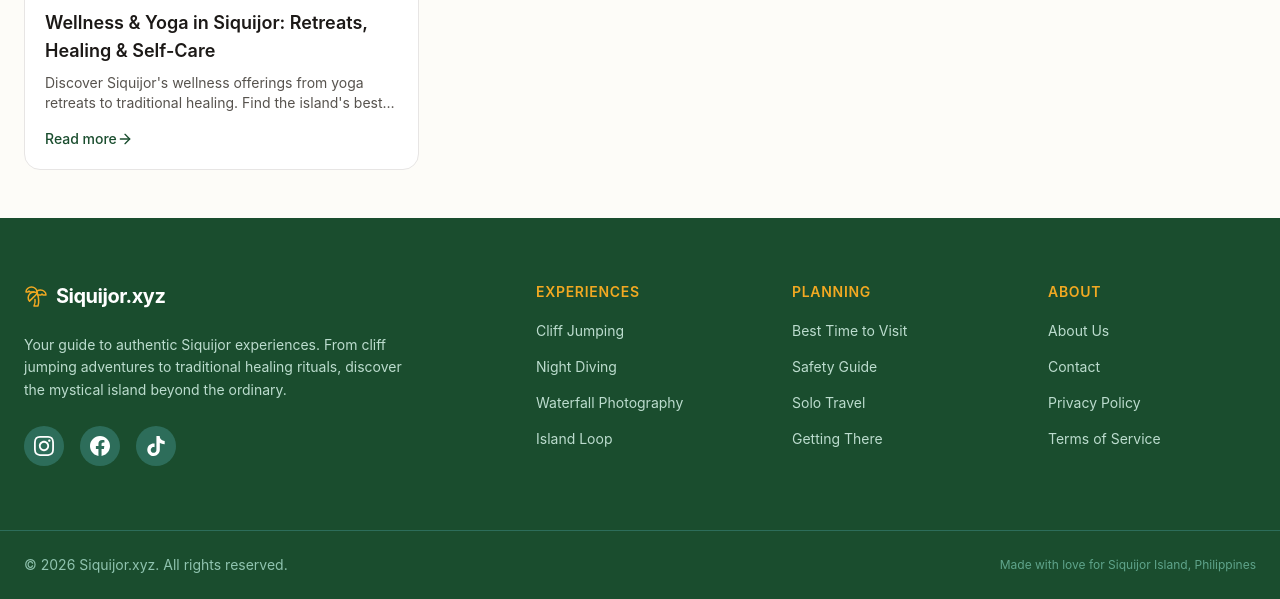
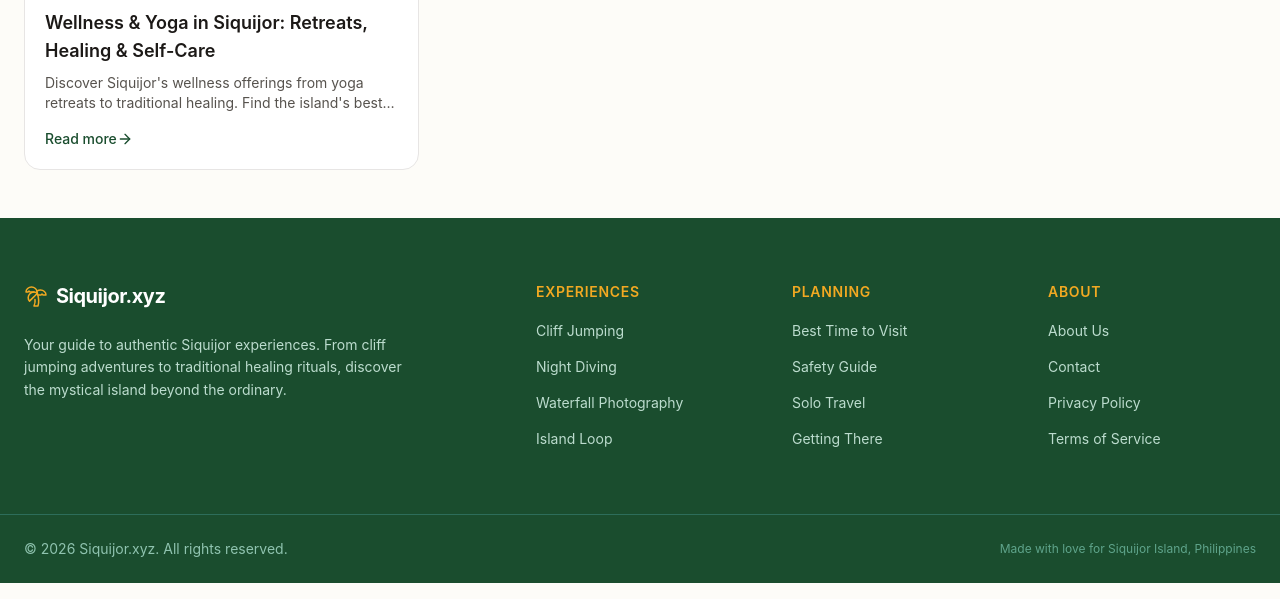
Before and after one commit to FordanG/siquijor-xyz, an Astro site: page /articles in a window 1280 px wide. Shown: the part 7425-8024 px from the top of the page. Built offline with nearby package versions, Linux system fonts and the light colour scheme; Astro itself is replaced by a stand-in of ours; a web font is replaced by a local one.

Commit message:
Improve readability and remove social icons
- Strengthen hero gradients for better text contrast
- Add text shadow to transparent header elements
- Update header to use white text when transparent
- Add light variant to Breadcrumbs for hero images
- Handle header scroll transition with proper color switching
- Remove social icons from footer

```diff
--- a/src/components/layout/Footer.astro
+++ b/src/components/layout/Footer.astro
@@ -28,38 +28,9 @@ const currentYear = new Date().getFullYear();
           </svg>
           <span class="text-xl font-bold tracking-tight">{SITE.name}</span>
         </a>
-        <p class="text-jungle-200 dark:text-volcanic-400 text-sm leading-relaxed max-w-sm mb-6">
+        <p class="text-jungle-200 dark:text-volcanic-400 text-sm leading-relaxed max-w-sm">
           Your guide to authentic Siquijor experiences. From cliff jumping adventures to traditional healing rituals, discover the mystical island beyond the ordinary.
         </p>
-
-        <!-- Social Links -->
-        <div class="flex items-center gap-4">
-          {FOOTER_LINKS.social.map((link) => (
-            <a
-              href={link.href}
-              target="_blank"
-              rel="noopener noreferrer"
-              class="w-10 h-10 flex items-center justify-center rounded-full bg-jungle-600 dark:bg-volcanic-800 hover:bg-amber-500 dark:hover:bg-amber-500 transition-colors"
-              aria-label={link.label}
-            >
-              {link.icon === 'instagram' && (
-                <svg class="w-5 h-5" fill="currentColor" viewBox="0 0 24 24">
-                  <path d="M12 2.163c3.204 0 3.584.012 4.85.07 3.252.148 4.771 1.691 4.919 4.919.058 1.265.069 1.645.069 4.849 0 3.205-.012 3.584-.069 4.849-.149 3.225-1.664 4.771-4.919 4.919-1.266.058-1.644.07-4.85.07-3.204 0-3.584-.012-4.849-.07-3.26-.149-4.771-1.699-4.919-4.92-.058-1.265-.07-1.644-.07-4.849 0-3.204.013-3.583.07-4.849.149-3.227 1.664-4.771 4.919-4.919 1.266-.057 1.645-.069 4.849-.069zm0-2.163c-3.259 0-3.667.014-4.947.072-4.358.2-6.78 2.618-6.98 6.98-.059 1.281-.073 1.689-.073 4.948 0 3.259.014 3.668.072 4.948.2 4.358 2.618 6.78 6.98 6.98 1.281.058 1.689.072 4.948.072 3.259 0 3.668-.014 4.948-.072 4.354-.2 6.782-2.618 6.979-6.98.059-1.28.073-1.689.073-4.948 0-3.259-.014-3.667-.072-4.947-.196-4.354-2.617-6.78-6.979-6.98-1.281-.059-1.69-.073-4.949-.073zm0 5.838c-3.403 0-6.162 2.759-6.162 6.162s2.759 6.163 6.162 6.163 6.162-2.759 6.162-6.163c0-3.403-2.759-6.162-6.162-6.162zm0 10.162c-2.209 0-4-1.79-4-4 0-2.209 1.791-4 4-4s4 1.791 4 4c0 2.21-1.791 4-4 4zm6.406-11.845c-.796 0-1.441.645-1.441 1.44s.645 1.44 1.441 1.44c.795 0 1.439-.645 1.439-1.44s-.644-1.44-1.439-1.44z"/>
-                </svg>
-              )}
-              {link.icon === 'facebook' && (
-                <svg class="w-5 h-5" fill="currentColor" viewBox="0 0 24 24">
-                  <path d="M24 12.073c0-6.627-5.373-12-12-12s-12 5.373-12 12c0 5.99 4.388 10.954 10.125 11.854v-8.385H7.078v-3.47h3.047V9.43c0-3.007 1.792-4.669 4.533-4.669 1.312 0 2.686.235 2.686.235v2.953H15.83c-1.491 0-1.956.925-1.956 1.874v2.25h3.328l-.532 3.47h-2.796v8.385C19.612 23.027 24 18.062 24 12.073z"/>
-                </svg>
-              )}
-              {link.icon === 'tiktok' && (
-                <svg class="w-5 h-5" fill="currentColor" viewBox="0 0 24 24">
-                  <path d="M12.525.02c1.31-.02 2.61-.01 3.91-.02.08 1.53.63 3.09 1.75 4.17 1.12 1.11 2.7 1.62 4.24 1.79v4.03c-1.44-.05-2.89-.35-4.2-.97-.57-.26-1.1-.59-1.62-.93-.01 2.92.01 5.84-.02 8.75-.08 1.4-.54 2.79-1.35 3.94-1.31 1.92-3.58 3.17-5.91 3.21-1.43.08-2.86-.31-4.08-1.03-2.02-1.19-3.44-3.37-3.65-5.71-.02-.5-.03-1-.01-1.49.18-1.9 1.12-3.72 2.58-4.96 1.66-1.44 3.98-2.13 6.15-1.72.02 1.48-.04 2.96-.04 4.44-.99-.32-2.15-.23-3.02.37-.63.41-1.11 1.04-1.36 1.75-.21.51-.15 1.07-.14 1.61.24 1.64 1.82 3.02 3.5 2.87 1.12-.01 2.19-.66 2.77-1.61.19-.33.4-.67.41-1.06.1-1.79.06-3.57.07-5.36.01-4.03-.01-8.05.02-12.07z"/>
-                </svg>
-              )}
-            </a>
-          ))}
-        </div>
       </div>
 
       <!-- Experiences Column -->
```
